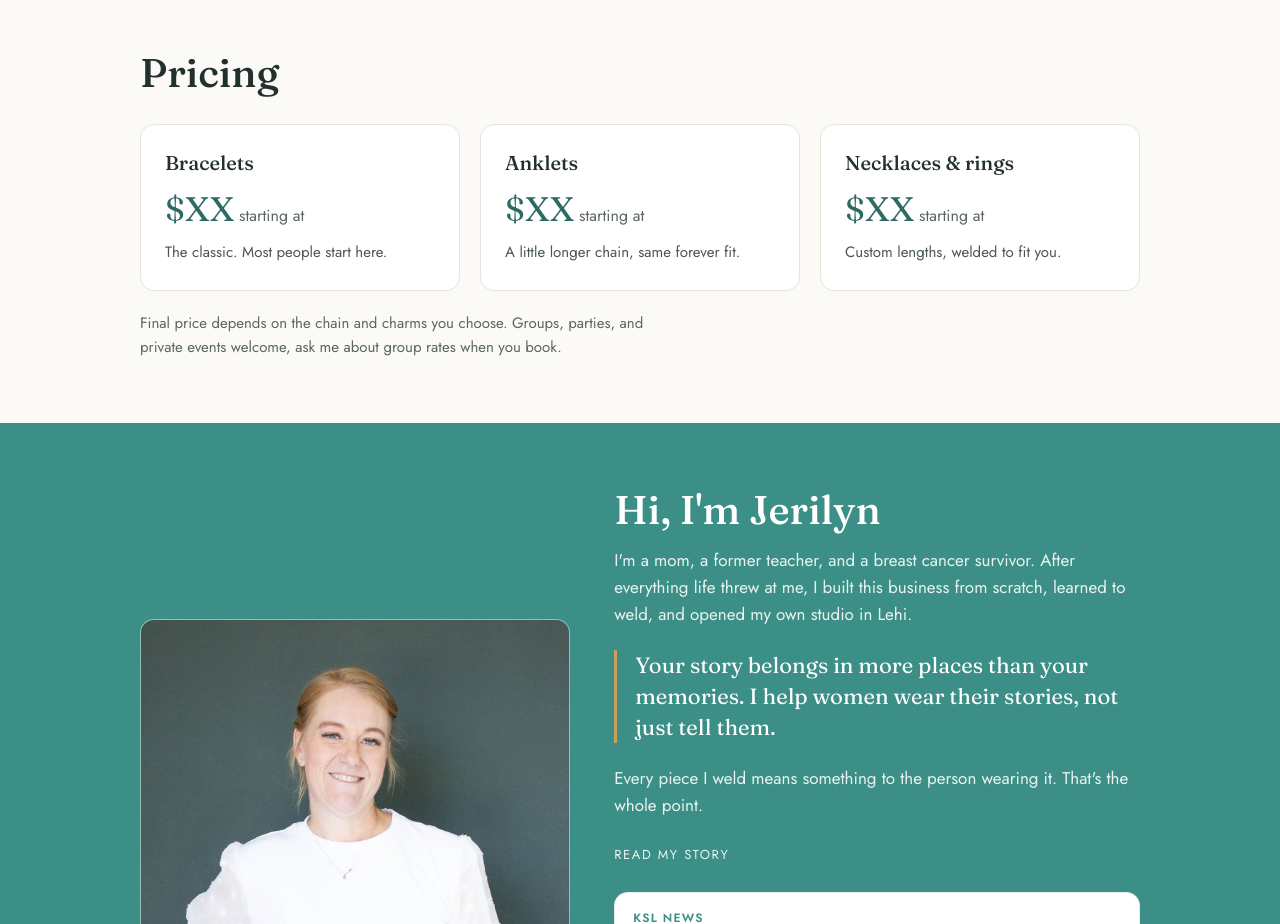
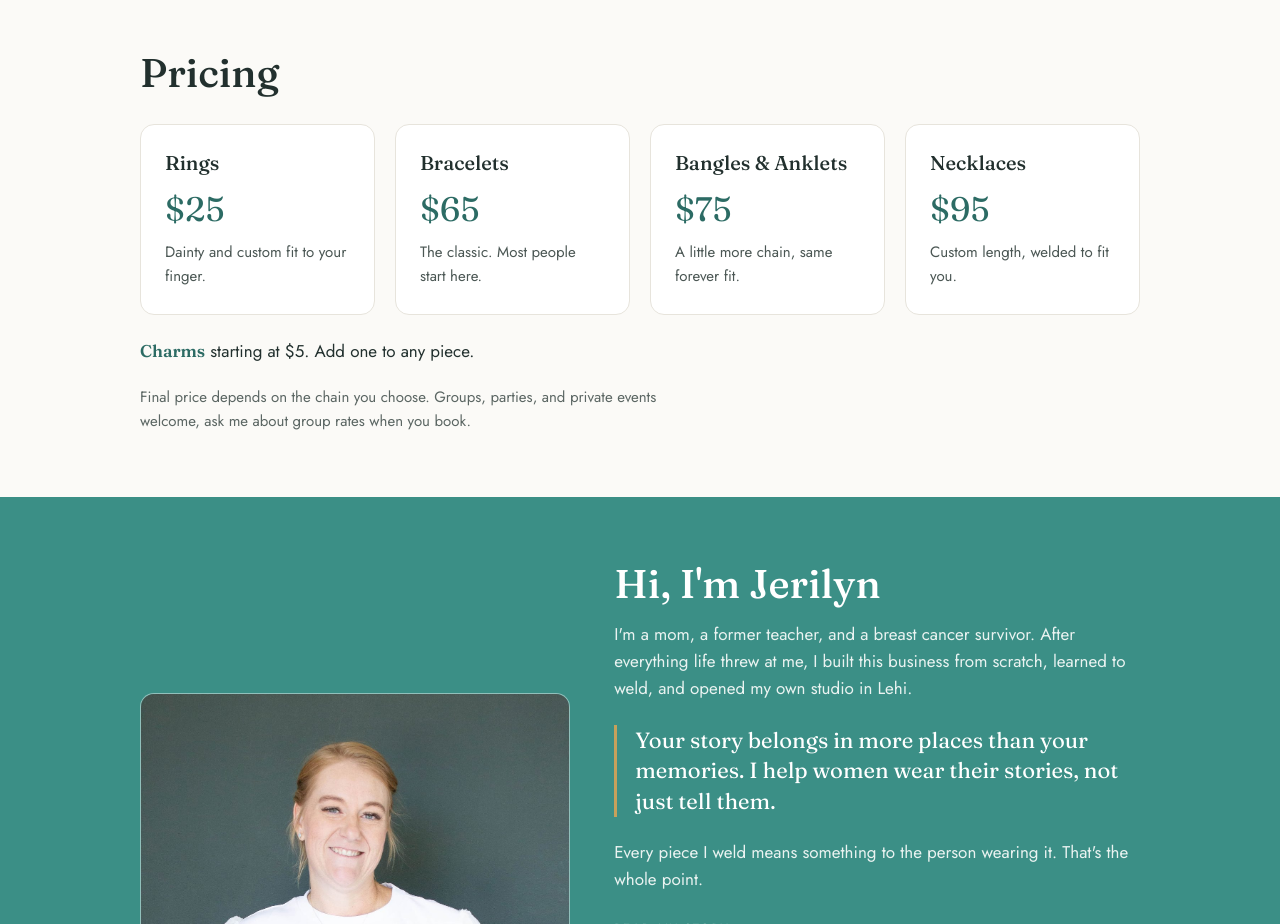
Before and after one commit to ronlenserdigital/in-her-m-era, a plain HTML site: page index.html in a window 1280 px wide. Shown: the part 1120-2044 px from the top of the page. Drawn offline with Linux system fonts and the light colour scheme.

Commit message:
Real pricing: rings, bracelets, bangles/anklets, necklaces, charms

```diff
--- a/index.html
+++ b/index.html
@@ -40,7 +40,6 @@
   "telephone": "REPLACE_PHONE",
   "image": "https://permanentjewelryut.com/img/hero.jpg",
   "logo": "https://permanentjewelryut.com/img/hero.jpg",
-  "priceRange": "$$",
   "address": {
     "@type": "PostalAddress",
     "streetAddress": "4161 N Thanksgiving Way, Suite 202",
@@ -66,10 +65,13 @@
     {"@type": "NewsArticle", "headline": "A cancer survivor and single mom learns how to weld to open her own permanent jewelry business", "url": "https://www.fox13now.com/the-place/a-cancer-survivor-and-single-mom-learns-how-to-weld-to-open-her-own-permanent-jewelry-business", "publisher": {"@type": "Organization", "name": "FOX 13 Salt Lake City"}}
   ],
   "areaServed": ["Lehi", "American Fork", "Saratoga Springs", "Orem", "Provo", "Utah County"],
+  "priceRange": "$25-$95",
   "makesOffer": [
-    {"@type": "Offer", "itemOffered": {"@type": "Service", "name": "Permanent Bracelets"}},
-    {"@type": "Offer", "itemOffered": {"@type": "Service", "name": "Permanent Anklets"}},
-    {"@type": "Offer", "itemOffered": {"@type": "Service", "name": "Permanent Necklaces"}},
+    {"@type": "Offer", "price": "25", "priceCurrency": "USD", "itemOffered": {"@type": "Service", "name": "Permanent Rings"}},
+    {"@type": "Offer", "price": "65", "priceCurrency": "USD", "itemOffered": {"@type": "Service", "name": "Permanent Bracelets"}},
+    {"@type": "Offer", "price": "75", "priceCurrency": "USD", "itemOffered": {"@type": "Service", "name": "Permanent Bangles and Anklets"}},
+    {"@type": "Offer", "price": "95", "priceCurrency": "USD", "itemOffered": {"@type": "Service", "name": "Permanent Necklaces"}},
+    {"@type": "Offer", "itemOffered": {"@type": "Service", "name": "Charms"}, "priceSpecification": {"@type": "PriceSpecification", "minPrice": "5", "priceCurrency": "USD"}},
     {"@type": "Offer", "itemOffered": {"@type": "Service", "name": "Group Events and Parties"}}
   ],
   "potentialAction": {
@@ -84,7 +86,7 @@
   "@type": "FAQPage",
   "mainEntity": [
     {"@type": "Question", "name": "What is permanent jewelry?", "acceptedAnswer": {"@type": "Answer", "text": "Permanent jewelry is a custom-fit chain welded closed on your wrist, ankle, or neck instead of using a clasp. You pick the chain, it is fitted to you exactly, and a quick painless spark seals it. You wear it 24/7."}},
-    {"@type": "Question", "name": "How much does permanent jewelry cost?", "acceptedAnswer": {"@type": "Answer", "text": "Bracelets start at $XX, anklets at $XX, and necklaces at $XX. The price covers the chain, custom fitting, and the weld. Charms are extra."}},
+    {"@type": "Question", "name": "How much does permanent jewelry cost?", "acceptedAnswer": {"@type": "Answer", "text": "Rings are $25, bracelets $65, bangles and anklets $75, and necklaces $95. Charms start at $5. The price covers your chain, custom fitting, and the weld."}},
     {"@type": "Question", "name": "Does the weld hurt?", "acceptedAnswer": {"@type": "Answer", "text": "Not at all. The spark never touches your skin. Most people say they barely notice it."}},
     {"@type": "Question", "name": "Can I take it off later?", "acceptedAnswer": {"@type": "Answer", "text": "Yes. You can snip it off anytime with scissors, and it can be re-welded back on later."}},
     {"@type": "Question", "name": "How long does an appointment take?", "acceptedAnswer": {"@type": "Answer", "text": "About 15 to 20 minutes for one piece. Groups and parties are welcome."}},
@@ -198,8 +200,11 @@
   .step p{color:#4B5754;font-size:16px}
 
   /* ===== Pricing ===== */
-  .pricing-grid{display:grid;grid-template-columns:repeat(3,1fr);gap:20px;margin-top:28px}
-  @media (max-width:720px){.pricing-grid{grid-template-columns:1fr}}
+  .pricing-grid{display:grid;grid-template-columns:repeat(4,1fr);gap:20px;margin-top:28px}
+  @media (max-width:960px){.pricing-grid{grid-template-columns:repeat(2,1fr)}}
+  @media (max-width:520px){.pricing-grid{grid-template-columns:1fr}}
+  .charms{margin-top:22px;font-size:17px;color:var(--ink)}
+  .charms b{font-family:'Fraunces',serif;color:var(--teal-deep)}
   .price-card{
     background:#fff;border:1px solid #E7E4DC;border-radius:var(--radius);
     padding:26px 24px;
@@ -356,22 +361,28 @@
       <h2>Pricing</h2>
       <div class="pricing-grid">
         <div class="price-card">
+          <h3>Rings</h3>
+          <p class="amt">$25</p>
+          <p>Dainty and custom fit to your finger.</p>
+        </div>
+        <div class="price-card">
           <h3>Bracelets</h3>
-          <p class="amt">$XX<small> starting at</small></p>
+          <p class="amt">$65</p>
           <p>The classic. Most people start here.</p>
         </div>
         <div class="price-card">
-          <h3>Anklets</h3>
-          <p class="amt">$XX<small> starting at</small></p>
-          <p>A little longer chain, same forever fit.</p>
+          <h3>Bangles &amp; Anklets</h3>
+          <p class="amt">$75</p>
+          <p>A little more chain, same forever fit.</p>
         </div>
         <div class="price-card">
-          <h3>Necklaces &amp; rings</h3>
-          <p class="amt">$XX<small> starting at</small></p>
-          <p>Custom lengths, welded to fit you.</p>
+          <h3>Necklaces</h3>
+          <p class="amt">$95</p>
+          <p>Custom length, welded to fit you.</p>
         </div>
       </div>
-      <p class="pricing-note">Final price depends on the chain and charms you choose. Groups, parties, and private events welcome, ask me about group rates when you book.</p>
+      <p class="charms"><b>Charms</b> starting at $5. Add one to any piece.</p>
+      <p class="pricing-note">Final price depends on the chain you choose. Groups, parties, and private events welcome, ask me about group rates when you book.</p>
     </div>
   </section>
 
@@ -471,7 +482,7 @@
       </details>
       <details>
         <summary>How much does permanent jewelry cost?</summary>
-        <p>Bracelets start at $XX, anklets at $XX, and necklaces at $XX. The price covers your chain, custom fitting, and the weld. Charms are extra.</p>
+        <p>Rings are $25, bracelets $65, bangles and anklets $75, and necklaces $95. Charms start at $5. The price covers your chain, custom fitting, and the weld.</p>
       </details>
       <details>
         <summary>Does the weld hurt?</summary>
```
